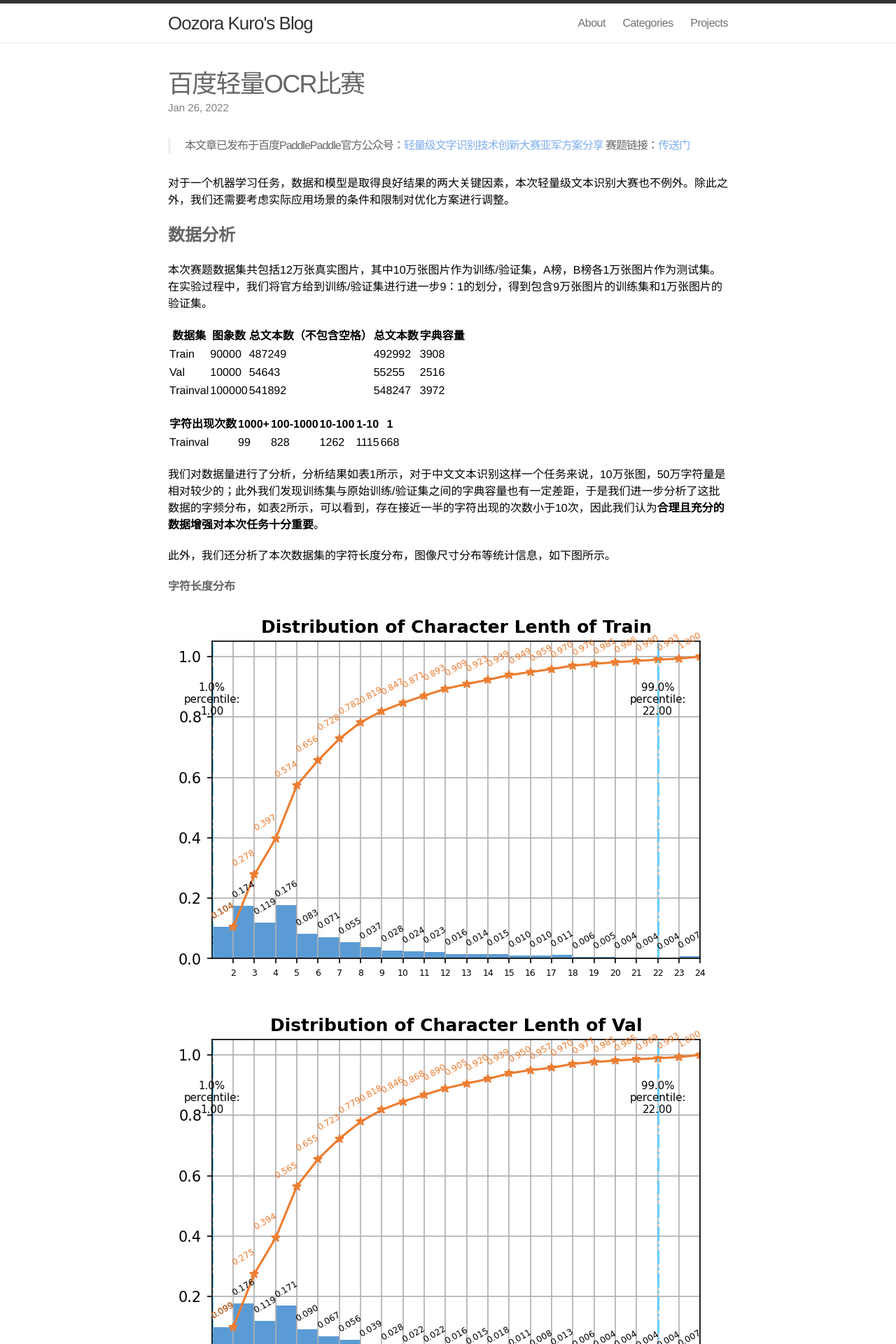
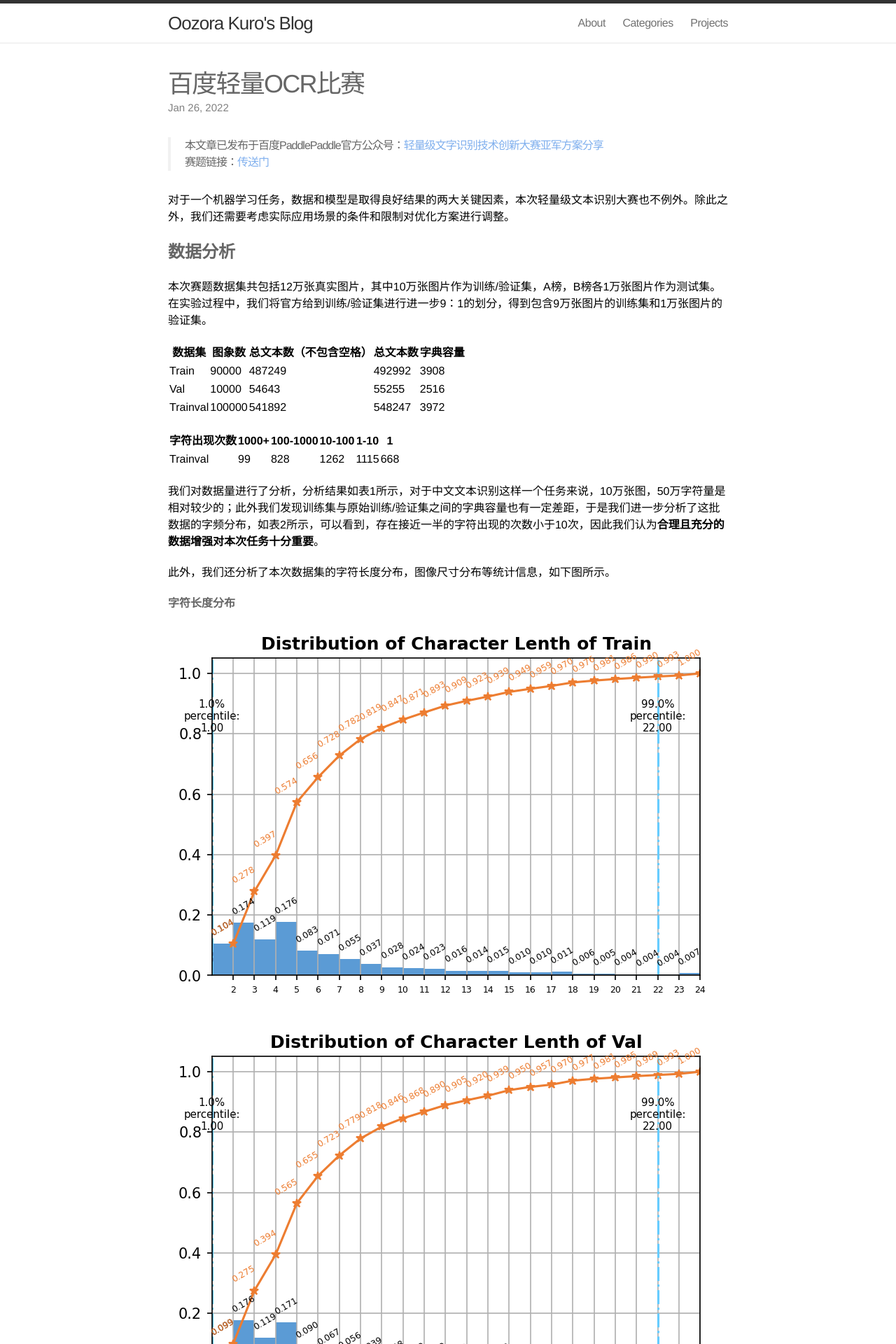
Before and after one commit to Kuro96/kuro96.github.io, a Jekyll site: the page built from _posts/2022-01-26-baidu-ocr-competition.md, in a window 1280 px wide. Shown: the top 1920 px of the page at 70% size. Built offline with Jekyll 4.4.1, drawn with Linux system fonts in a browser that asks for light colours.

Commit message:
fix style

```diff
--- a/_posts/2022-01-26-baidu-ocr-competition.md
+++ b/_posts/2022-01-26-baidu-ocr-competition.md
@@ -7,7 +7,7 @@ categories: competition
 date: 2022-1-26 22:00:00 +0800
 ---
 
->本文章已发布于百度PaddlePaddle官方公众号：[轻量级文字识别技术创新大赛亚军方案分享](https://mp.weixin.qq.com/s/awjyCLBGYXhSIpAtJSD4dQ)
+>本文章已发布于百度PaddlePaddle官方公众号：[轻量级文字识别技术创新大赛亚军方案分享](https://mp.weixin.qq.com/s/awjyCLBGYXhSIpAtJSD4dQ)<br/>
 赛题链接：[传送门](https://aistudio.baidu.com/aistudio/competition/detail/75/0/leaderboard)
 
 对于一个机器学习任务，数据和模型是取得良好结果的两大关键因素，本次轻量级文本识别大赛也不例外。除此之外，我们还需要考虑实际应用场景的条件和限制对优化方案进行调整。
@@ -261,4 +261,5 @@ PostProcess:
    细节是一个老生常谈的问题，即使站在巨人的肩膀上，我们也需要考虑，巨人在那座山上以某一个站姿能看得很远，但是在这座山上这个姿势是否还是最好的呢？例如数据增强中对图像尺度的调整和添加模糊数据增强的先后顺序：在PaddleOCR的超轻量模型配置中，默认将模糊增强放在Resize之前，而我们在初期实验中对数据增强后的图像进行肉眼检验和实际训练的对比试验，发现：1. 模糊的强度是与图像尺寸相关的，同样的模糊核放在大图中效果区别甚微，但在小图中可能会导致字符无法被肉眼辨别、2. 模糊之后的高斯噪声显得很不自然，实验也证明将其放在噪声之后确实有提升。
 
 最后，我们开源了本次实验使用的代码，更多细节可以参考: [Github](https://github.com/YuxinZou/Ultra_light_OCR_No.4), [AI Studio](https://mp.weixin.qq.com/s/awjyCLBGYXhSIpAtJSD4dQ)
+
 以及arXiv：[Ultra Light OCR Competition Technical Report](https://arxiv.org/abs/2110.12623)
```
Also changed, not shown: pages/about.md (+1 -1 lines).
